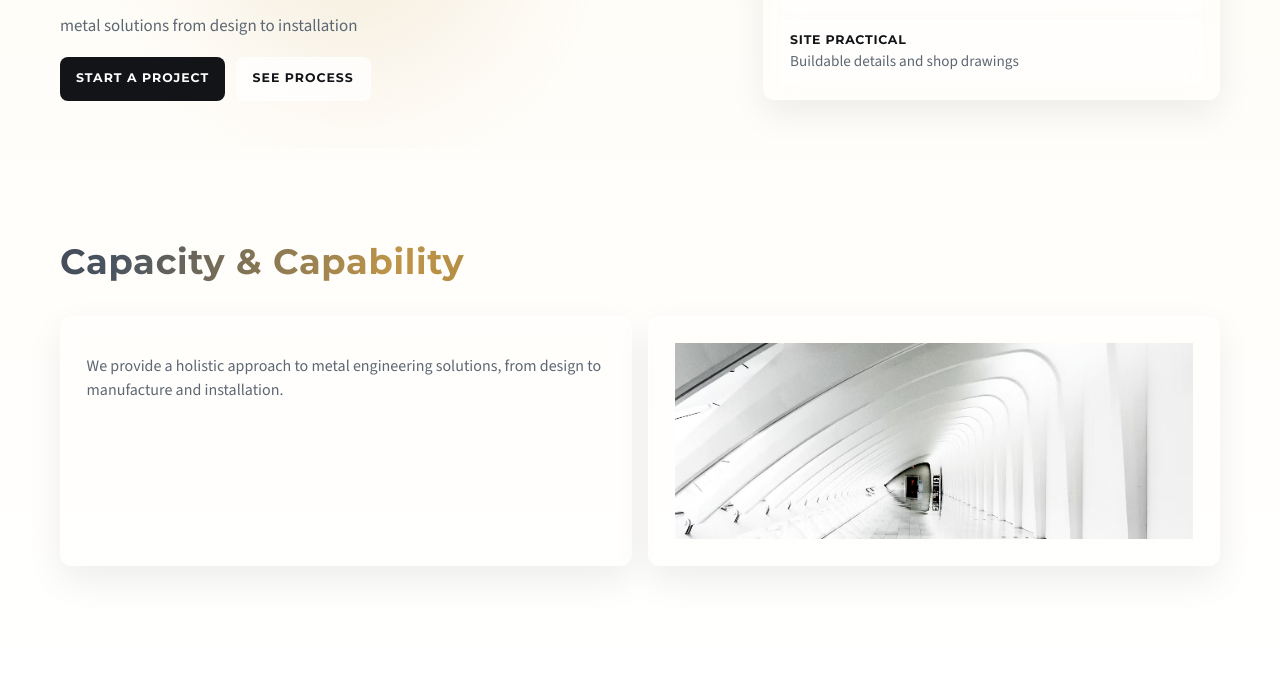
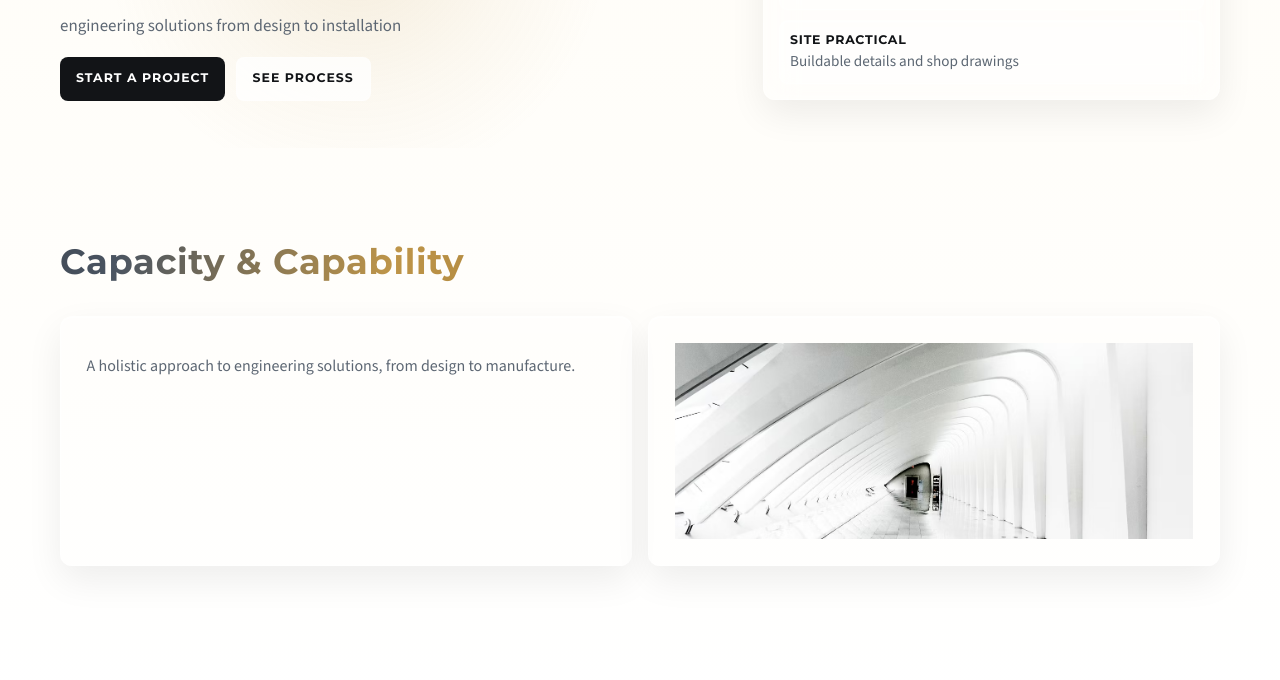
Before and after one commit to Archineering/ArchineeringWebpage, a plain HTML site: page index.html in a window 1280 px wide. Shown: the part 869-1549 px from the top of the page. Drawn offline with nearby package versions, Linux system fonts and the light colour scheme.

Commit message:
Add files via upload

```diff
--- a/index.html
+++ b/index.html
@@ -1832,7 +1832,7 @@
         <div>
           <p class="kicker">Because it can be done better</p>
           <h1 class="metallic-text">Why<br>Archineering</h1>
-          <p class="hero-sub">metal solutions from design to installation</p>
+          <p class="hero-sub">engineering solutions from design to installation</p>
           <div class="hero-actions">
             <a class="btn btn-primary" href="#contact">Start A Project</a>
             <a class="btn btn-ghost" href="#design">See Process</a>
@@ -1863,8 +1863,7 @@
         <h2 class="metallic-text">Capacity &amp; Capability</h2>
         <div class="grid">
           <article class="card reveal reveal-delay-1">
-            <p class="muted">We provide a holistic approach to metal engineering solutions, from design to manufacture
-              and installation.</p>
+            <p class="muted">A holistic approach to engineering solutions, from design to manufacture.</p>
           </article>
           <article class="card media-card reveal reveal-delay-2">
             <img src="./HOW_image.avif" alt="Archineering workshop and fabrication process" />
@@ -2062,7 +2061,7 @@
       <div class="footer-grid">
         <div>
           <p class="footer-title">Archineering</p>
-          <p>metal solutions from design to installation</p>
+          <p>engineering solutions from design to installation</p>
         </div>
         <div>
           <p class="footer-title">Navigate</p>
```
